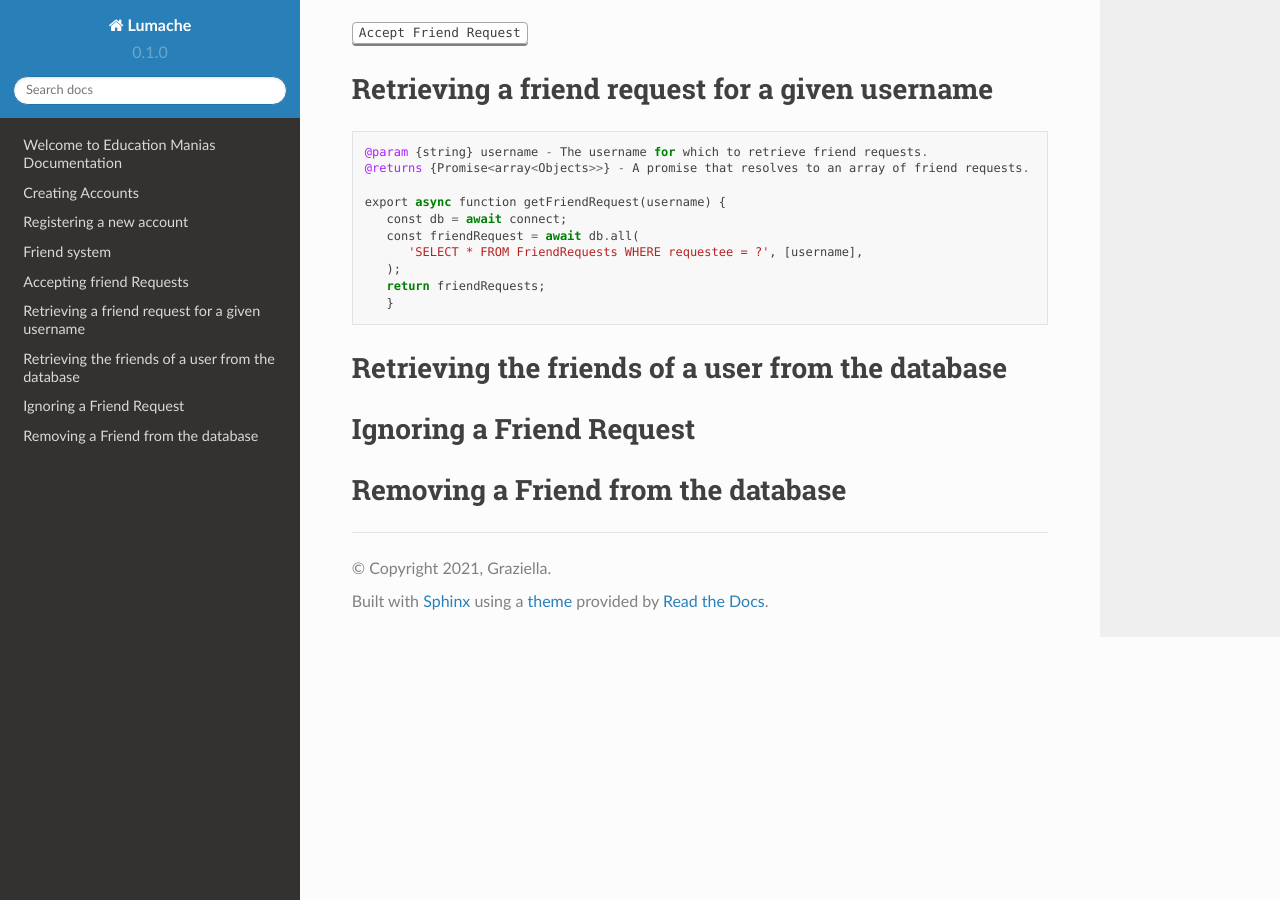
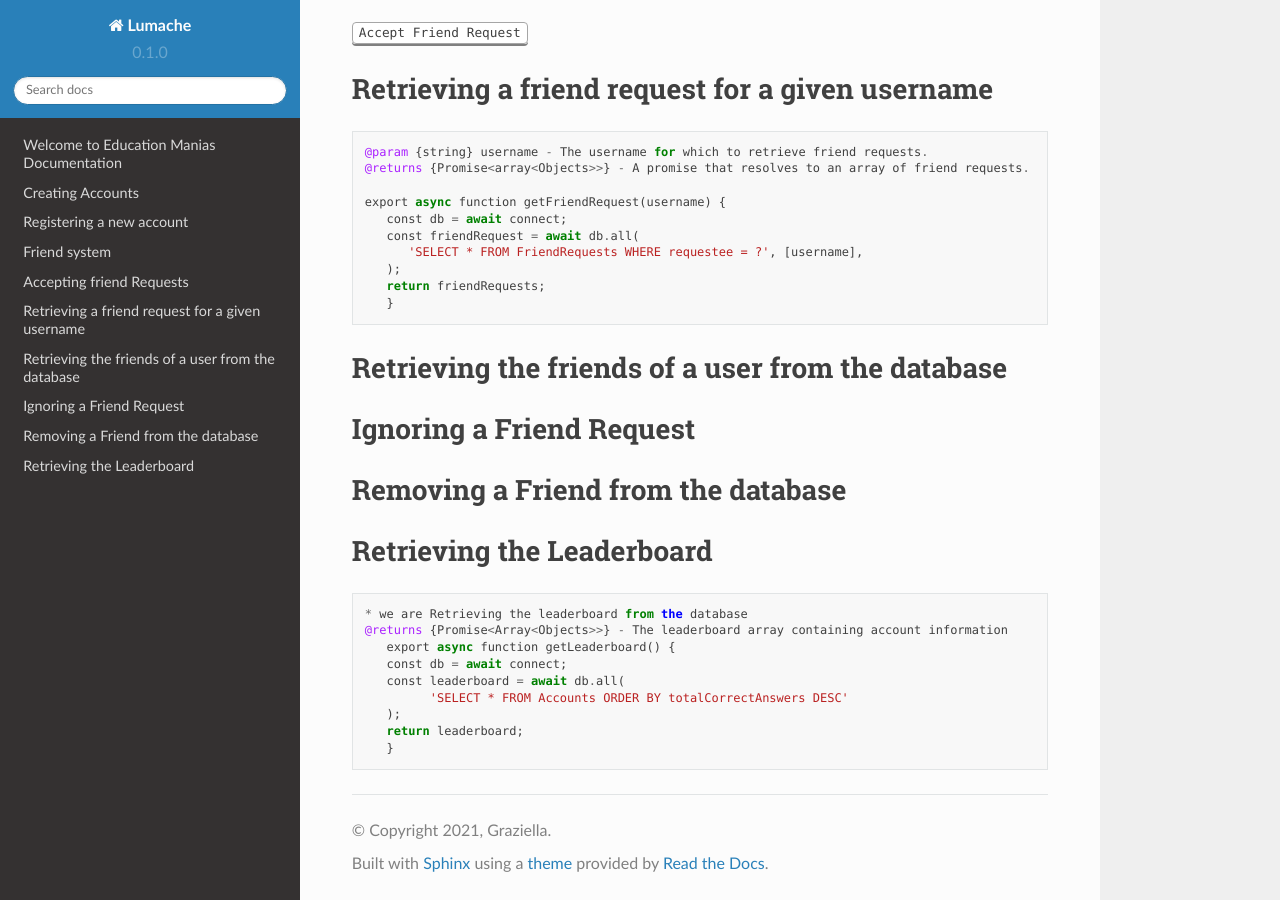
Before and after one commit to Sneakynarnar/educationmania-docs, a Sphinx documentation site: the page built from docs/source/index.rst, in a window 1280 px wide and 900 px high, scrolled down 1263 px. Built offline with Sphinx 7.4.7 and the Read the Docs theme 2.0.0, drawn with Linux system fonts in a browser that asks for light colours.

Commit message:
finishing accounts.mjs

```diff
--- a/docs/source/index.rst
+++ b/docs/source/index.rst
@@ -89,7 +89,6 @@ Retrieving the friends of a user from the database
    @param {Object} res - The response object.
    @param {string} username - The username of the user.
    @returns {Array<string>} - An array of usernames representing the user's friends.
-
    export async function getFriends(username) {
    const db = await connect;
    const friendsRows = await db.all(
@@ -112,7 +111,6 @@ Ignoring a Friend Request
 
 .. code::
    Ignores a friend request.
-
    @param {Response} res - The response object.
    @param {string} username - The username of the user receiving the friend request.
    @param {string} requestee - The username of the user who sent the friend request.
@@ -140,7 +138,6 @@ Removing a Friend from the database
    @param {string} username - The username of the user.
    @param {string} friend - The username of the friend to be removed.
    @returns {Promise<string>} A promise that resolves to a success message or an error message.
-
    export async function removeFriend(username, friend) {
    const db = await connect;
    const existingFriend = await db.get(
@@ -156,3 +153,20 @@ Removing a Friend from the database
    );
    return 'Success';
    }
+
+
+Retrieving the Leaderboard
+--------------------------
+
+
+.. code::
+
+   * we are Retrieving the leaderboard from the database
+   @returns {Promise<Array<Objects>>} - The leaderboard array containing account information
+      export async function getLeaderboard() {
+      const db = await connect;
+      const leaderboard = await db.all(
+            'SELECT * FROM Accounts ORDER BY totalCorrectAnswers DESC'
+      );
+      return leaderboard;
+      }
```
